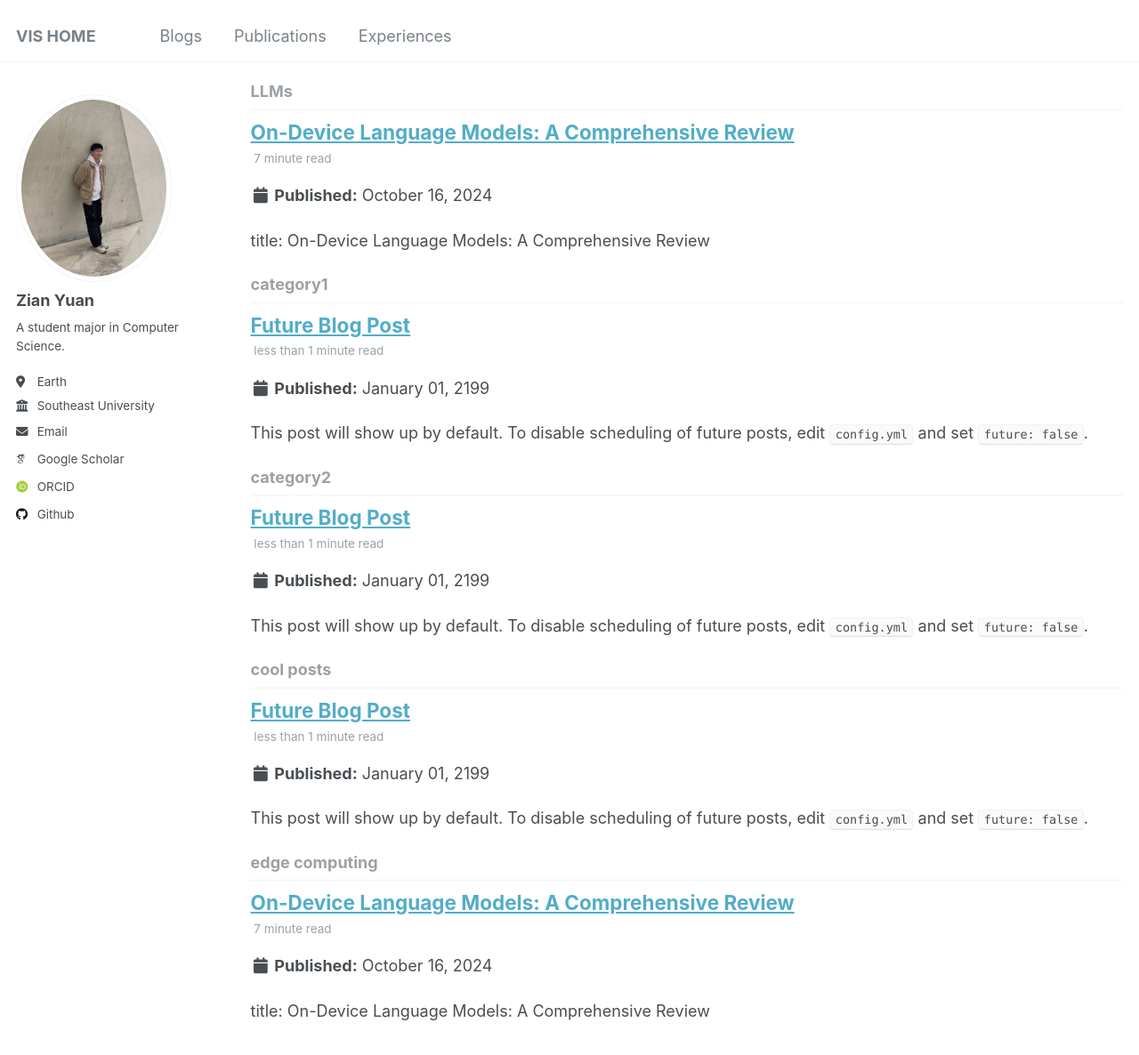
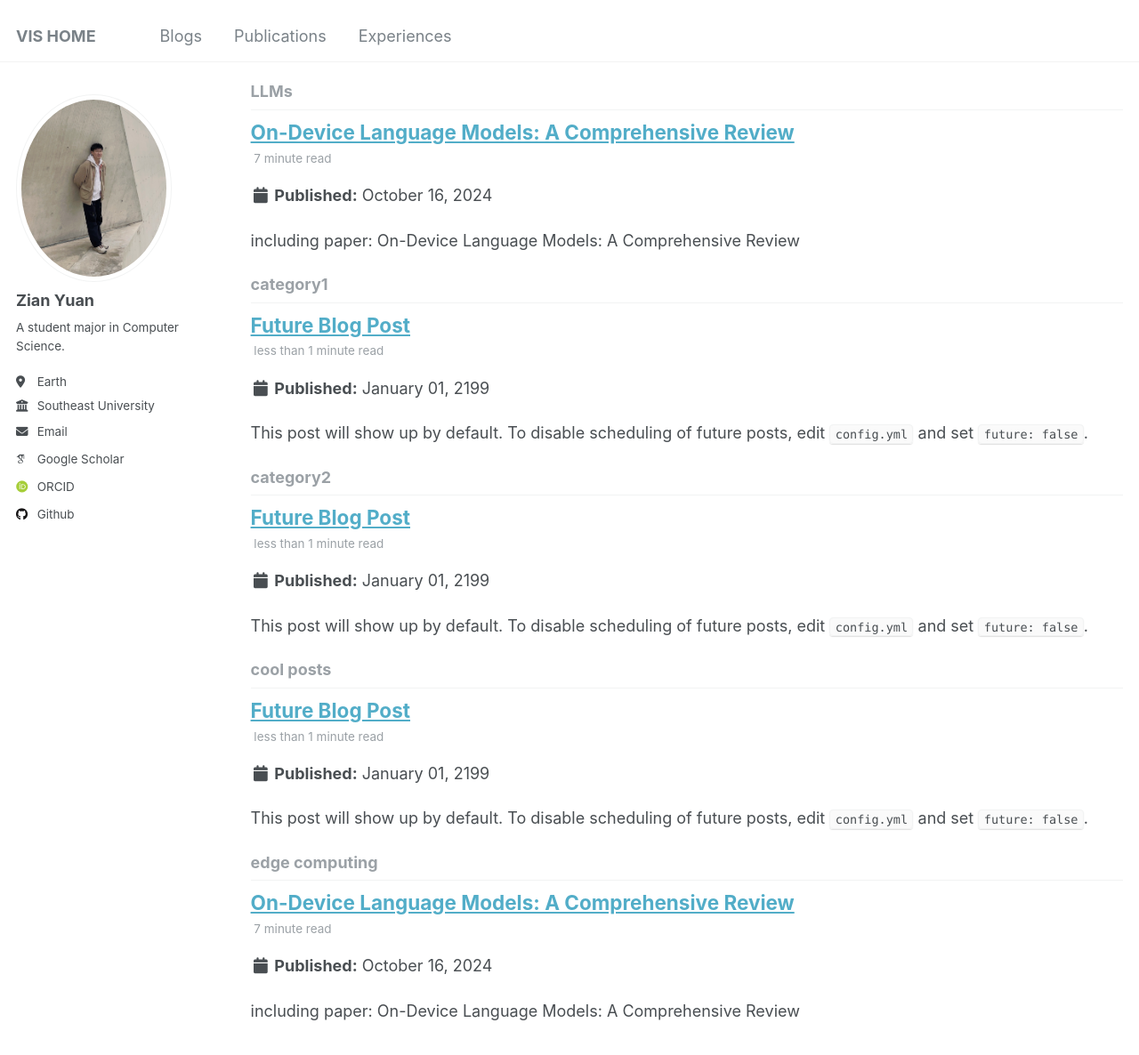
Before and after one commit to betterzian/betterzian.github.io, a Jekyll site: the page built from _pages/tag-archive.html, in a window 1280 px wide and 1400 px high, scrolled down 1250 px. Shown: the top 1186 px of the window at 89% size. Built offline with Jekyll 4.4.1, drawn with Linux system fonts in a browser that asks for light colours; some web fonts are replaced.

Commit message:
Update 2024-10-16-On-Device_Language_Models_A_Comprehensive_Review.md

```diff
--- a/_posts/2024-10-16-On-Device_Language_Models_A_Comprehensive_Review.md
+++ b/_posts/2024-10-16-On-Device_Language_Models_A_Comprehensive_Review.md
@@ -8,10 +8,11 @@ tags:
 ---
 
 
+including paper: On-Device Language Models: A Comprehensive Review
+
 title: On-Device Language Models: A Comprehensive Review
-
+=====
 ![image-on-device-1](./../assets/post/image-on-device-1)
-
 
 ## Foundations and Preliminaries
 
```
